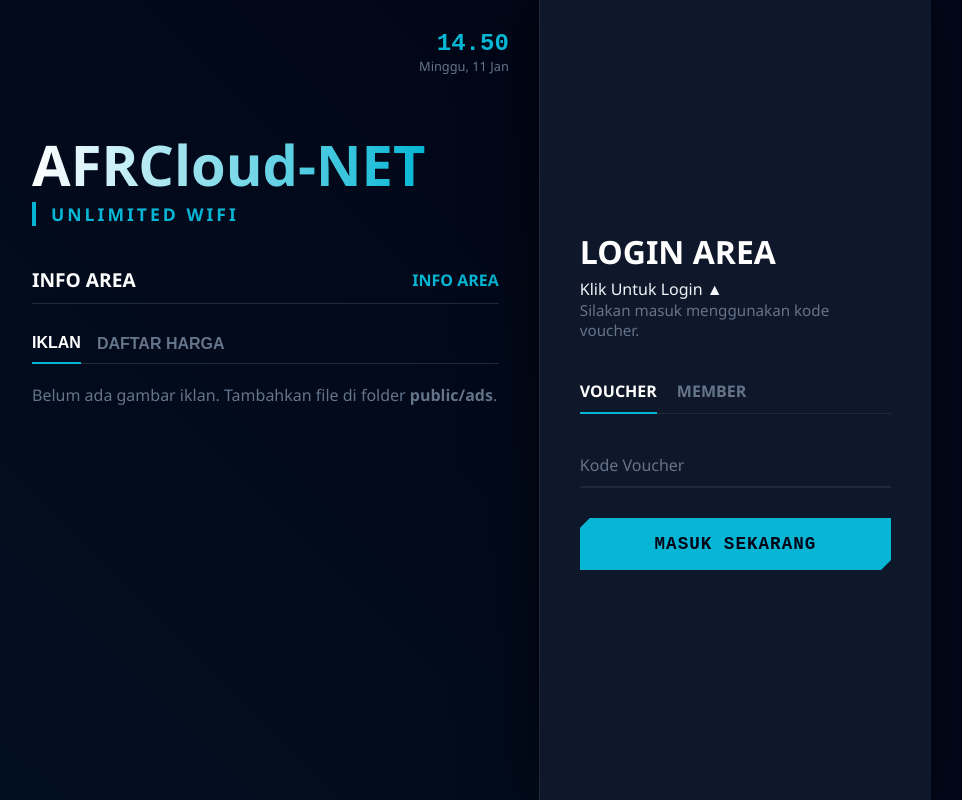
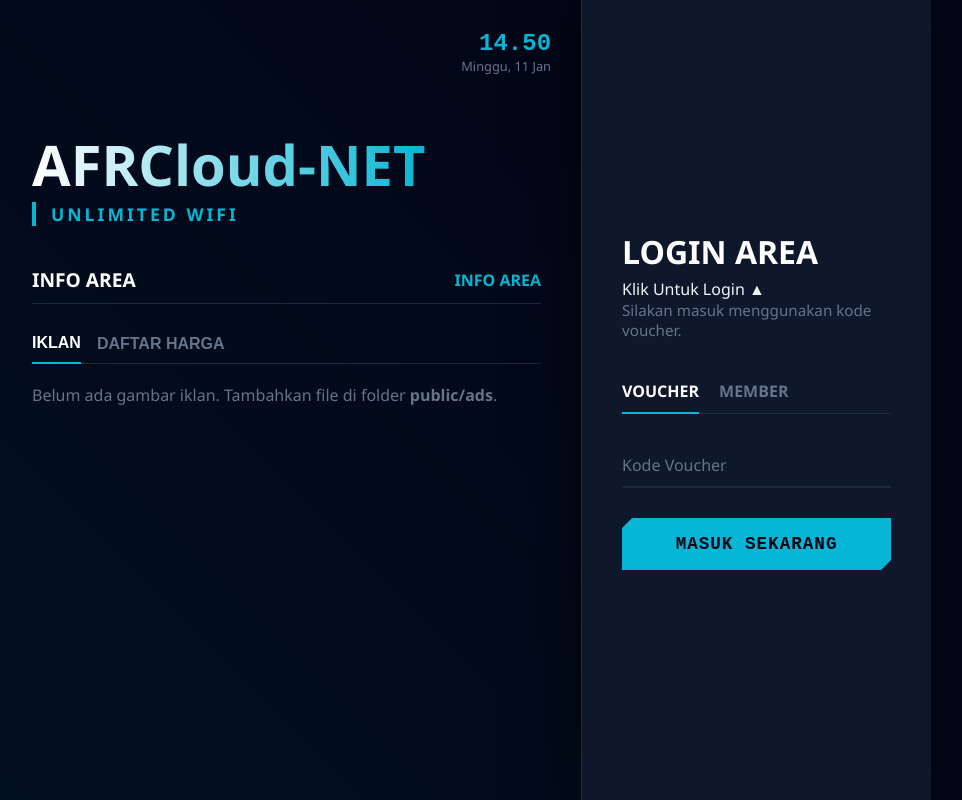
Before and after one commit to netafrcloud/Loginpage, a React (Vite) app: page / in a window 1280 px wide. Shown: the whole page, without its empty margins (8-970 px from the left). Built offline with nearby package versions, Linux system fonts and the light colour scheme.

Commit message:
Adjust desktop layout ratios

```diff
--- a/public/assets/css/login.css
+++ b/public/assets/css/login.css
@@ -18,7 +18,7 @@ body {
 
 /* Showcase Area (Left/Top) */
 .showcase-area {
-  flex: 1.2;
+  flex: 3;
   background: linear-gradient(45deg, rgba(6, 182, 212, 0.05) 0%, transparent 100%),
     repeating-linear-gradient(transparent 0px, transparent 2px, var(--bg-dark) 3px);
   padding: 40px;
@@ -199,7 +199,7 @@ body {
 
 /* Login Area (Right/Bottom) */
 .login-area {
-  flex: 0.8;
+  flex: 1;
   min-width: 350px;
   max-width: 600px;
   background: var(--bg-panel);
@@ -360,6 +360,17 @@ body {
   }
 }
 
+@media (orientation: landscape) and (min-width: 1024px) {
+  .showcase-area {
+    flex: 3;
+  }
+
+  .login-area {
+    flex: 1;
+    max-width: 420px;
+  }
+}
+
 @media (max-width: 400px) {
   .brand-logo {
     font-size: 2rem;
```
